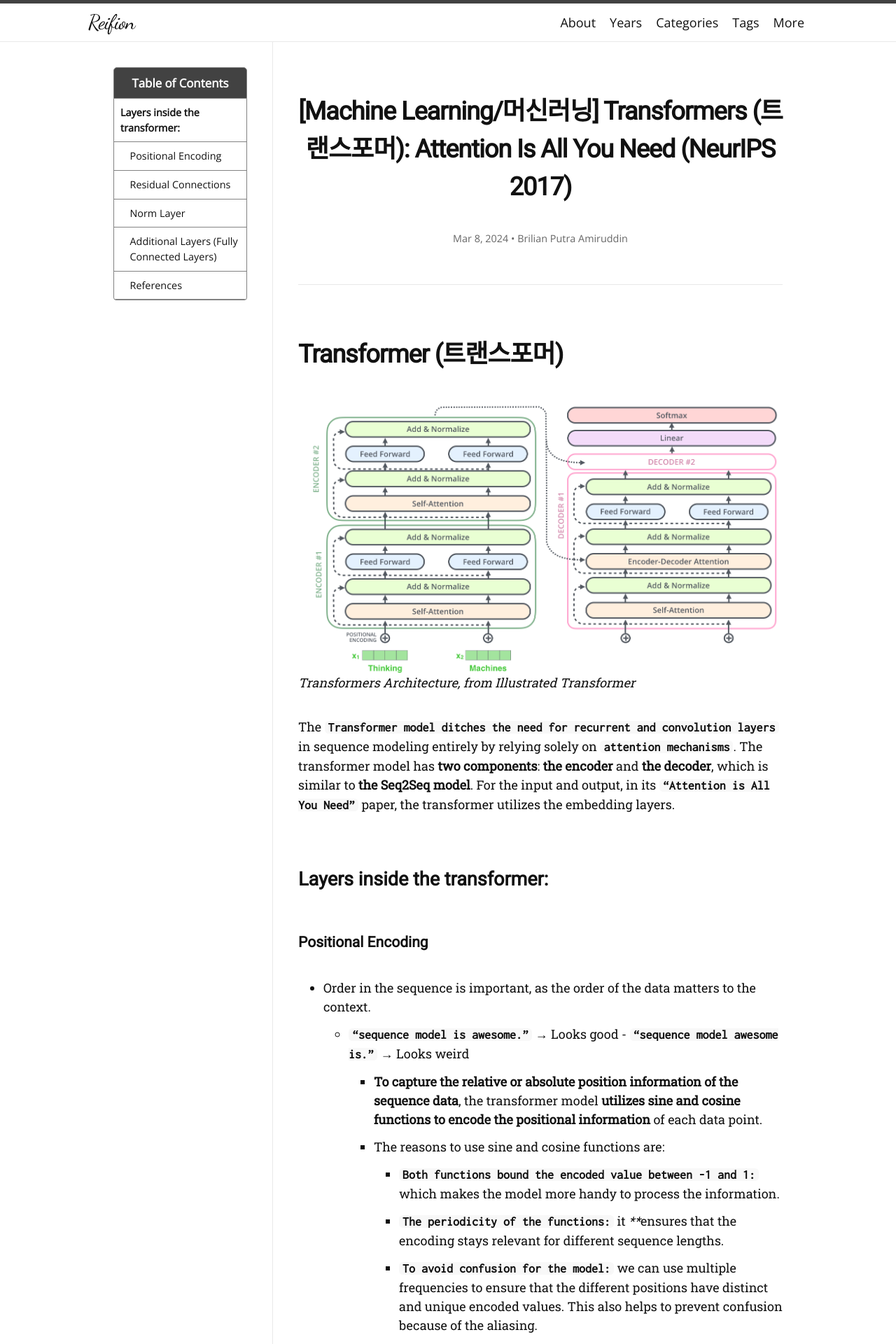
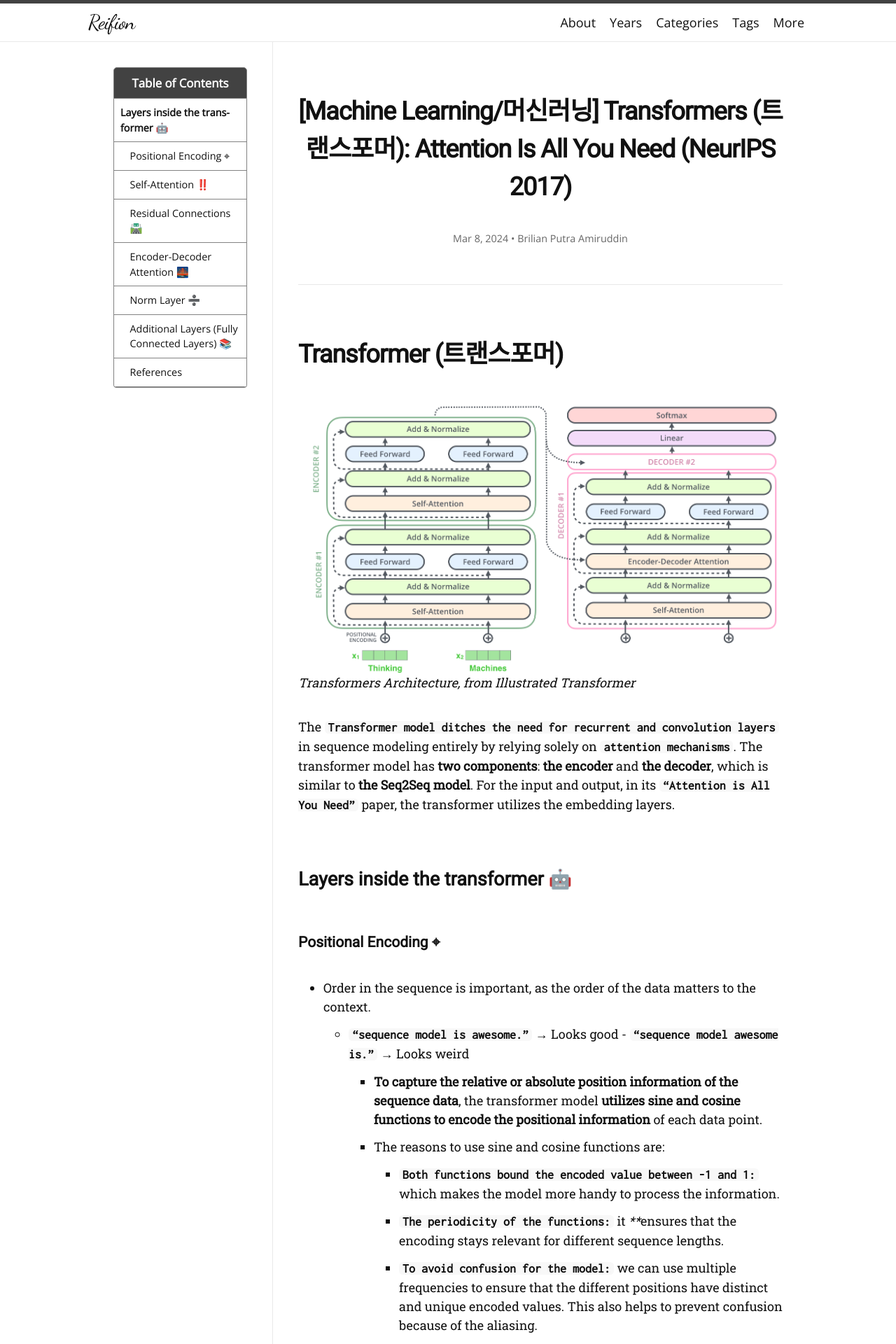
Before and after one commit to brilianputraa/brilianamiruddin.github.io, a Jekyll site: the page built from _posts/2024-03-08-transformers.md, in a window 1280 px wide. Shown: the top 1920 px of the page at 70% size. Built offline with Jekyll 4.4.1, drawn with Linux system fonts in a browser that asks for light colours; nearby versions of some CDN libraries; some web fonts are replaced; some of the changed text lies outside the part shown.

Commit message:
Update 2024-03-08-transformers.md

```diff
--- a/_posts/2024-03-08-transformers.md
+++ b/_posts/2024-03-08-transformers.md
@@ -16,8 +16,8 @@ tags: [machine learning,sequence modeling,deep learning,gpu]
 The **`Transformer model ditches the need for recurrent and convolution layers`** in sequence modeling entirely by relying solely on **`attention mechanisms`**.
 The transformer model has **two components**: **the encoder** and **the decoder**, which is similar to **the Seq2Seq model**.
 For the input and output, in its **`“Attention is All You Need”`** paper, the transformer utilizes the embedding layers.
-## Layers inside the transformer:
-### Positional Encoding
+## Layers inside the transformer 🤖
+### Positional Encoding ⌖
 -  Order in the sequence is important, as the order of the data matters to the context.
 	- **`“sequence model is awesome.”`** → Looks good
             - **`“sequence model awesome is.”`** → Looks weird
@@ -27,7 +27,7 @@ For the input and output, in its **`“Attention is All You Need”`** paper, th
             - **`The periodicity of the functions:`** it ****ensures that the encoding stays relevant for different sequence lengths.
             - **`To avoid confusion for the model:`** we can use multiple frequencies to ensure that the different positions have distinct and unique encoded values. This also helps to prevent confusion because of the aliasing.
             - **`Easy to extrapolate:`** for the long sequences, which might be longer than the data length that the model encountered during training, both functions allow the model to easily extrapolate for the longer sequences.
- ### Self-Attention
+### Self-Attention ‼️
  - **The relationship between each sequence of data is also important**. In text data such as sentences, sometimes there is a word that refers to or relates to another word. If the information about the relationship between each word disappears, the data's meaning will also change.
     - **`“We cooked the fried rice with a wok, and it smelled really good.”`** → **`“it”`** in this sentence refers to **`“fried rice**"`  even though a wok can smell good as well, but that is not the word that word **`“it”`** refers to.
  - Then, how can we give a relational context to the transformer model?
@@ -54,16 +54,16 @@ For the input and output, in its **`“Attention is All You Need”`** paper, th
 
  - We can also think of self-attention as a cell. ***By stacking each self-attention cell with its own set of weights and running it in parallel***. Therefore, if the sequence data gets more complex, it will ensure that the model can capture more complex and richer relationships between each sequence data. The stacking of multiple self-attention cells is called **`“Multi-Head Attention”`**.
       - The default amount in its original paper is 8 self-attention cells for one multi-head attention layer.
-### Residual Connections
+### Residual Connections 🛣️
  - The **skip residual connection** makes the transformer **more handy to train the more complex model**.
- ### Encoder-Decoder Attention
+### Encoder-Decoder Attention 🌉
  - To keep track of the relationship **between input and output phrases** and **ensure that the important sequence data is not lost during inference**, the transformer has a layer named encoder-decoder attention.
  - For instance, we have a sequence of words: **`“Don’t throw the trash anywhere”`.** There is an important word in that sentence: **`"Don't"`**.  If the decoder doesn’t track this word during translation, the result and meaning can be utterly different.
  - The calculation mechanism is **based on self-attention**. It also calculates the similarity to get the relationship between sequence data, but the **similarity calculation** **is now focused on how the output sequence data (decoder part) is related to each of the input sequence data (encoder part)**.
  - As in the self-attention cell, **each encoder-decoder attention cell keeps the same shared weight value**, which makes the transformer flexible with different lengths of inputs and outputs. And **it can be stacked as well**.
-### Norm Layer
+### Norm Layer ➗
  - As the size of the input and output **sequence data becomes longer and larger, the scalability problem arises**. Thus, to scale and make the transformer work with that longer sequence, we **need to normalize the values after every step of the layer** **by adding the norm layer**.
-### Additional Layers (Fully Connected Layers)
+### Additional Layers (Fully Connected Layers) 📚
 - To make the transformer **able to fit more complicated data by adding more parameters (weights and biases)**, we can **add the Feed Forward or Fully Connected Layers** to both the encoder and decoder parts.
 
 ### References
```
